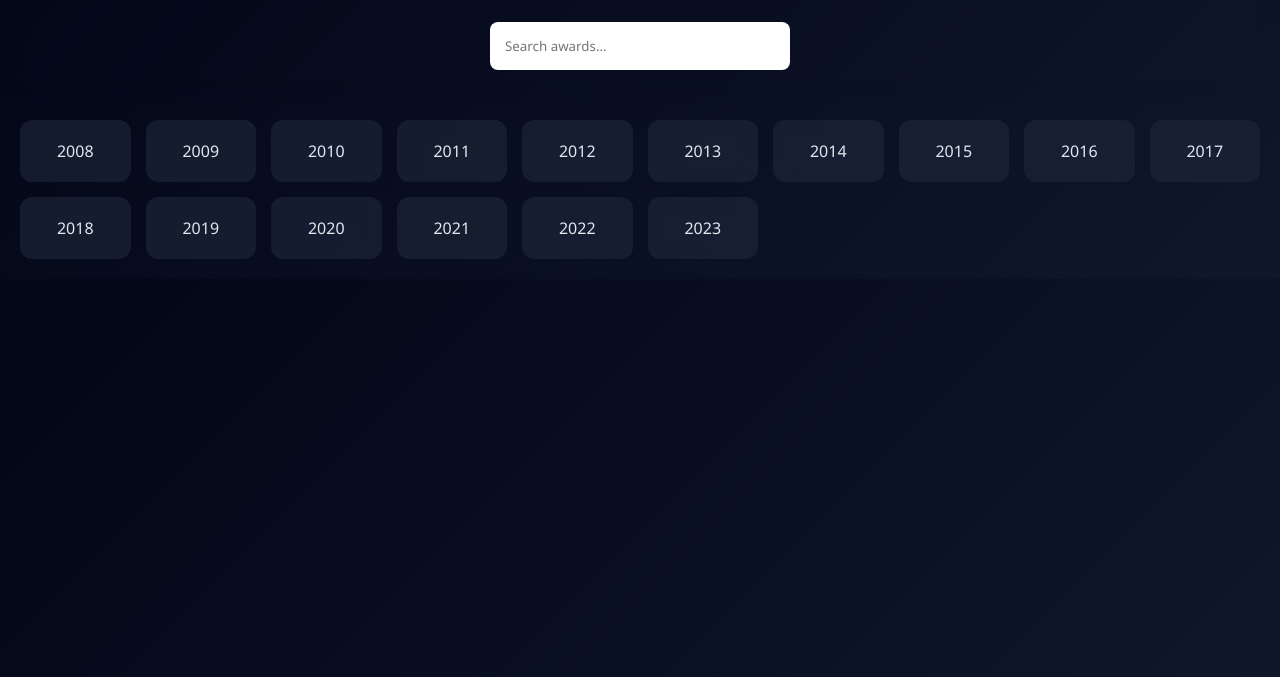
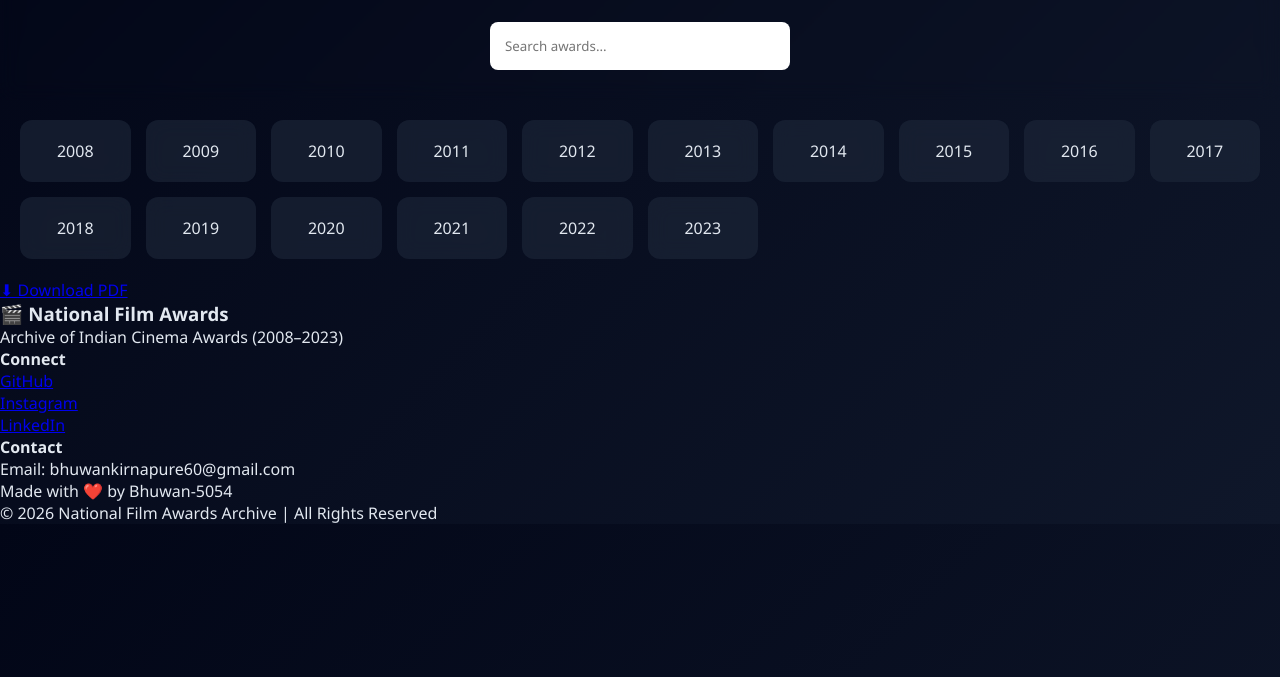
Before and after one commit to Bhuwan-5054/Non-Feature-Film-Awards-Archive-2008-2023-, a plain HTML site: page index.html in a window 1280 px wide. Shown: the part 123-800 px from the top of the page. Drawn offline with Linux system fonts and the light colour scheme.

Commit message:
Update index.html

```diff
--- a/index.html
+++ b/index.html
@@ -19,7 +19,46 @@
 <section class="years" id="years"></section>
 <section class="content" id="content"></section>
 
+
+
 <script src="script.js"></script>
+
+<!-- Download Button -->
+<a href="https://drive.google.com/file/d/1pl0lBtAqBd-TioM2mFzoR2AB7asNINyl/view?usp=sharing"
+   target="_blank"
+   class="download-btn">
+   ⬇ Download PDF
+</a>
+<!-- Footer (same old wala) -->
+<footer class="footer">
+  <div class="footer-container">
+
+    <div class="footer-left">
+      <h3>🎬 National Film Awards</h3>
+      <p>Archive of Indian Cinema Awards (2008–2023)</p>
+    </div>
+
+    <div class="footer-links">
+      <h4>Connect</h4>
+      <ul>
+        <li><a href="https://github.com/Bhuwan-5054">GitHub</a></li>
+        <li><a href="https://www.instagram.com/bhuwan5054?igsh=eDZrY3dreW14ajEy">Instagram</a></li>
+        <li><a href="https://www.linkedin.com/in/bhuwan-kirnapure-b3563a241/">LinkedIn</a></li>
+      </ul>
+    </div>
+
+    <div class="footer-contact">
+      <h4>Contact</h4>
+      <p>Email: bhuwankirnapure60@gmail.com</p>
+      <p>Made with ❤️ by Bhuwan-5054</p>
+    </div>
+
+  </div>
+
+  <div class="footer-bottom">
+    <p>© 2026 National Film Awards Archive | All Rights Reserved</p>
+  </div>
+</footer>
 
 </body>
 </html>
```
